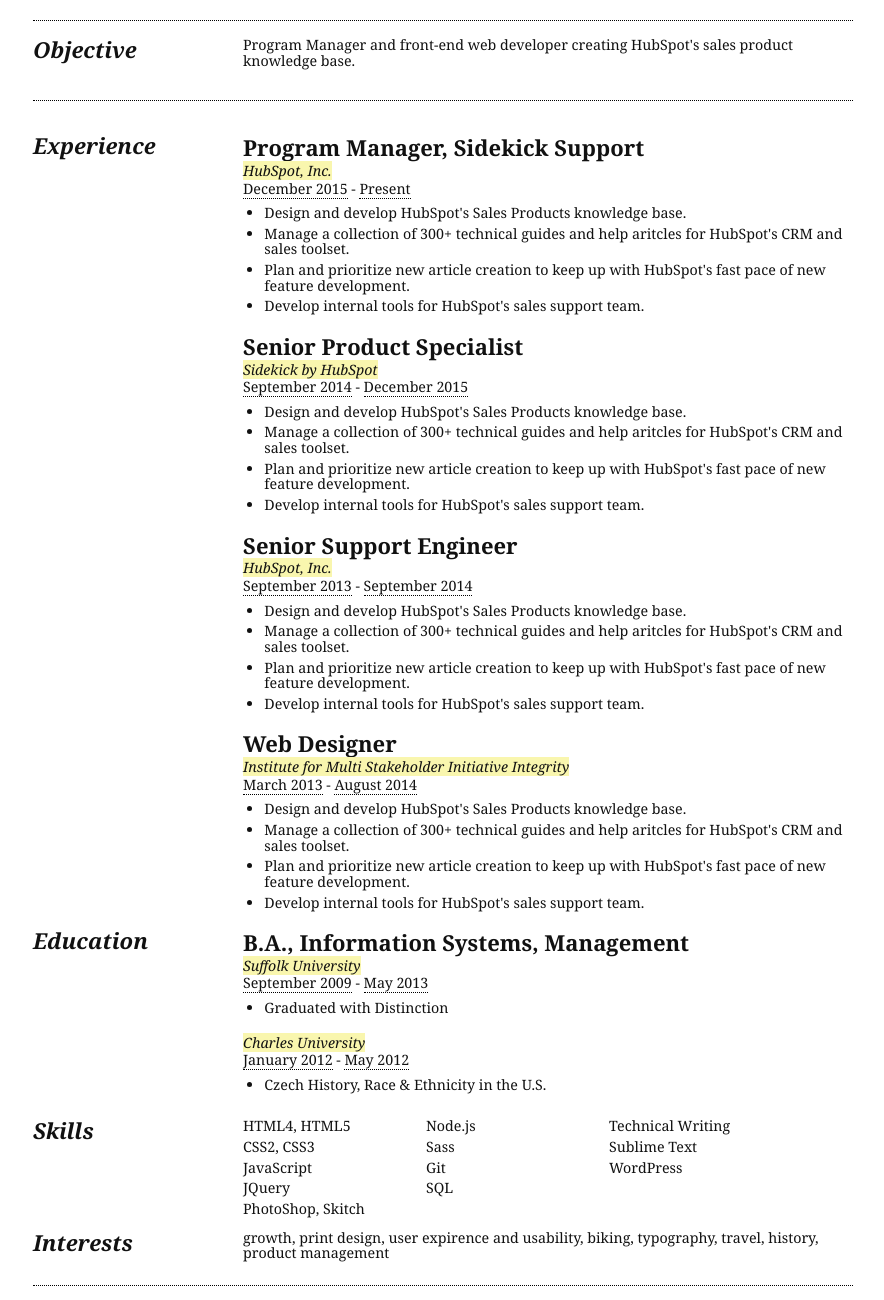
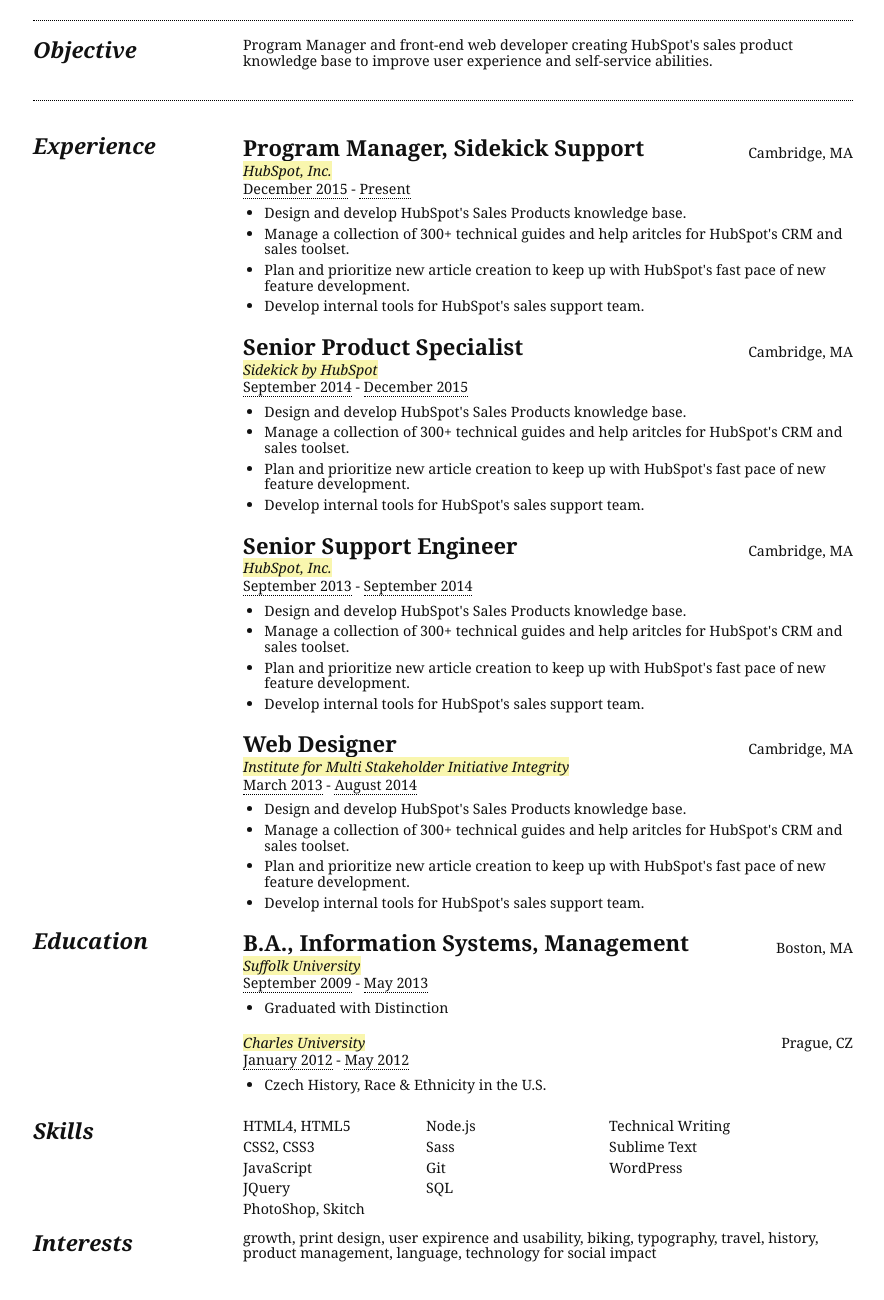
Before and after one commit to c-stone/resume, a website: page index.html in a window 1280 px wide. Shown: the part 158-1458 px from the top of the page, without its empty margins (197-1081 px from the left). Drawn offline with nearby package versions, Linux system fonts and the light colour scheme.

Commit message:
added location and updated objective

```diff
--- a/index.html
+++ b/index.html
@@ -27,7 +27,7 @@
             <h2 class="h4 italic">Objective</h2>
           </div>
           <div class="objective grow-4">
-            <p class="text-small-1">Program Manager and front-end web developer creating HubSpot's sales product knowledge base.</p>
+            <p class="text-small-1">Program Manager and front-end web developer creating HubSpot's sales product knowledge base to improve user experience and self-service abilities.</p>
           </div>
         </div>
          <div class="experience-container flex-container row space-between">
@@ -37,7 +37,10 @@
           <div class="content grow-4">
             <ol class="experience-list list-style-none line-height-1 pad-marg-0">
               <li class="highlight-section-header">
+                <div class="title-location flex-container space-between flex-end">
                   <h3 class="title h4">Program Manager, Sidekick Support</h3>
+                  <span class="location text-small-1">Cambridge, MA</span>
+                </div>
                 <span class="org bg-orange-lt text-small-1"><em>HubSpot, Inc.</em></span>
                 <div class="time-period text-small-1">
                   <span class="start-date underline">December 2015</span> - <span class="end-date underline">Present</span>
@@ -60,7 +63,10 @@
             </ol>
             <ol class="experience-list list-style-none line-height-1 pad-marg-0">
               <li class="highlight-section-header">
+              <div class="title-location flex-container space-between flex-end">
                   <h3 class="title h4">Senior Product Specialist</h3>
+                  <span class="location text-small-1">Cambridge, MA</span>
+                </div>
                 <span class="org bg-orange-lt text-small-1"><em>Sidekick by HubSpot</em></span>
                 <div class="time-period text-small-1">
                   <span class="start-date underline">September 2014</span> - <span class="end-date underline">December 2015</span>
@@ -83,7 +89,10 @@
             </ol>
             <ol class="experience-list list-style-none line-height-1 pad-marg-0">
               <li class="highlight-section-header">
+                <div class="title-location flex-container space-between flex-end">
                   <h3 class="title h4">Senior Support Engineer</h3>
+                  <span class="location text-small-1">Cambridge, MA</span>
+                </div>
                 <span class="org bg-orange-lt text-small-1"><em>HubSpot, Inc.</em></span>
                 <div class="time-period text-small-1">
                   <span class="start-date underline">September 2013</span> - <span class="end-date underline">September 2014</span>
@@ -106,7 +115,10 @@
             </ol>
             <ol class="experience-list list-style-none line-height-1 pad-marg-0">
               <li class="highlight-section-header">
+              <div class="title-location flex-container space-between flex-end">
                   <h3 class="title h4">Web Designer</h3>
+                  <span class="location text-small-1">Cambridge, MA</span>
+                </div>
                 <span class="org bg-orange-lt text-small-1"><em>Institute for Multi Stakeholder Initiative Integrity</em></span>
                 <div class="time-period text-small-1">
                   <span class="start-date underline">March 2013</span> - <span class="end-date underline">August 2014</span>
@@ -136,7 +148,11 @@
           <div class="content grow-4">
             <ol class="education-list list-style-none line-height-1 pad-marg-0">
               <li class="highlight-section-header">
+                <div class="title-location flex-container space-between flex-end">
                   <h3 class="title h4">B.A., Information Systems, Management</h3>
+                  <span class="location text-small-1">Boston, MA</span>
+                </div>
+                <h3 class="title h4"></h3>
                 <span class="org bg-orange-lt text-small-1"><em>Suffolk University</em></span>
                 <div class="time-period text-small-1">
                   <span class="start-date underline">September 2009</span> - <span class="end-date underline">May 2013</span>
@@ -148,7 +164,11 @@
                 </ul>
               </li>
               <li class="highlight-section-header">
+                <div class="flex-container space-between flex-end">
                   <span class="org bg-orange-lt text-small-1"><em>Charles University</em></span>
+                  <span class="location text-small-1">Prague, CZ</span>
+                </div>
+
                 <div class="time-period text-small-1">
                   <span class="start-date underline">January 2012</span> - <span class="end-date underline">May 2012</span>
                 </div>
@@ -191,10 +211,10 @@
             <h2 class="h4 italic">Interests</h2>
           </div>
           <div class="skills flex-container grow-4">
-            <p class="text-small-1">growth, print design, user expirence and usability, biking, typography, travel, history, product management</p>
+            <p class="text-small-1">growth, print design, user expirence and usability, biking, typography, travel, history, product management, language, technology for social impact</p>
           </div>
         </div>
-        <footer class="border-bottom marg-1-vert">
+        <footer class="border-bottom marg-3-vert">
 
         </footer>
       </article>
--- a/src/sass/partials/utility-classes/_flexbox.sass
+++ b/src/sass/partials/utility-classes/_flexbox.sass
@@ -15,6 +15,9 @@
 
 .vert-center
 	align-items: center
+
+.flex-end
+	align-items: flex-end
 
 .start
 	align-self: flex-start
--- a/src/sass/partials/utility-classes/_typography.sass
+++ b/src/sass/partials/utility-classes/_typography.sass
@@ -100,7 +100,7 @@
   border-bottom: 1px dotted #000
 
 
-.highlight-section-header:hover h3
+.highlight-section-header:hover .title-location
   color: #2D5795
   background: #fafafa
   -webkit-transition: color .5s ease-in
```
Also changed, not shown: css/style.css. Lines whose indentation alone changed are shown as unchanged.
